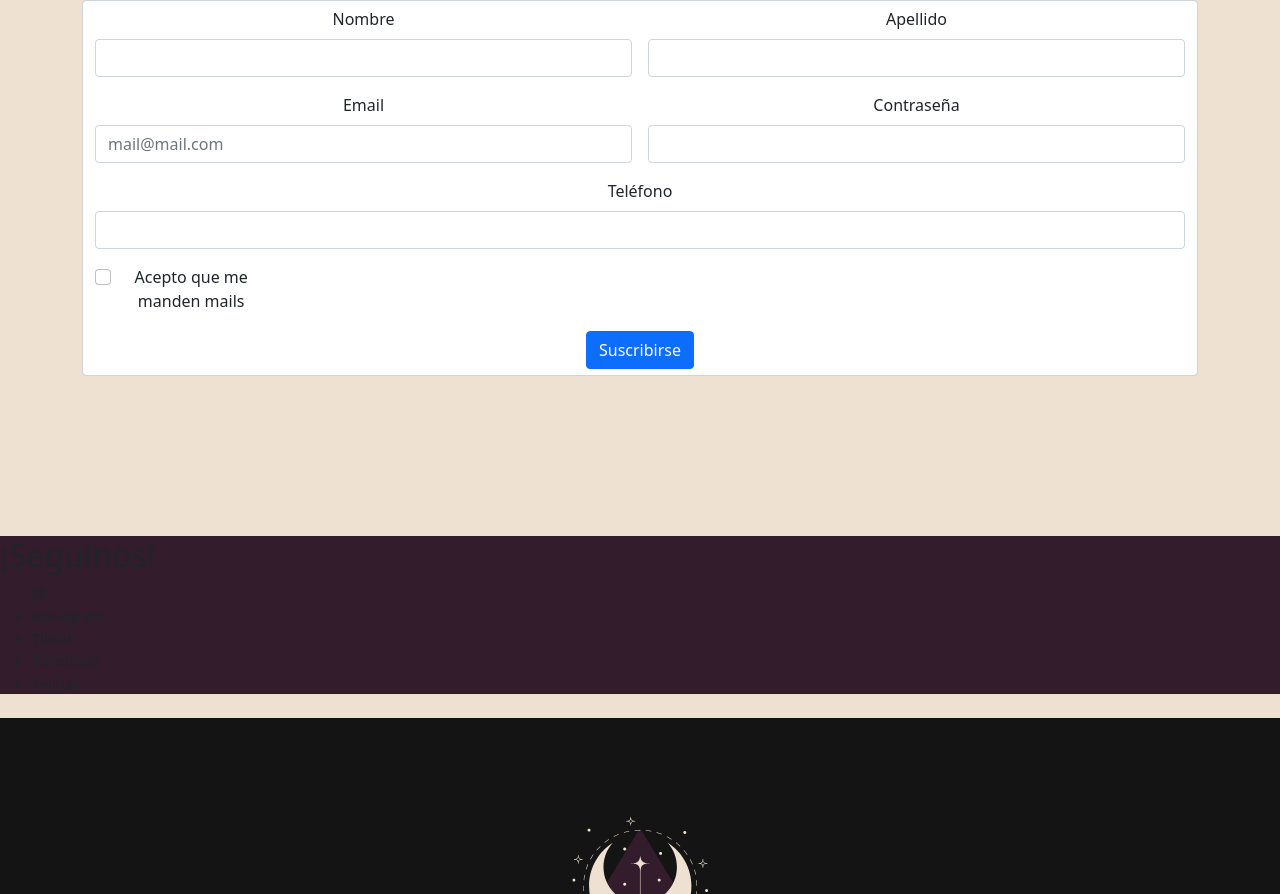
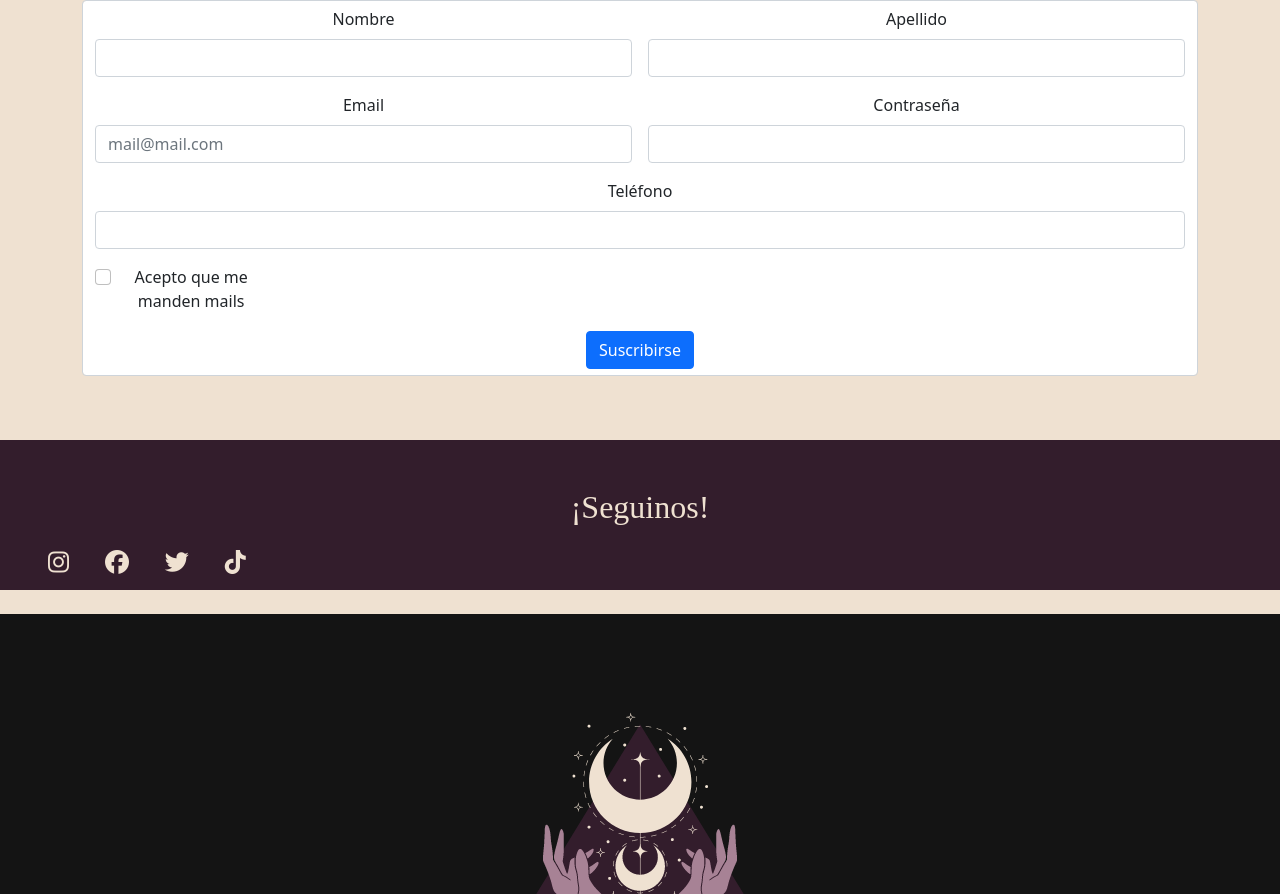
Before and after one commit to oddalyn/Proyecto-Integrador-Final, a website: page index.html in a window 1280 px wide. Shown: the part 3613-4507 px from the top of the page. Drawn offline with nearby package versions, Linux system fonts and the light colour scheme; a web font is replaced by a local one.

Commit message:
Titulos, fuente e iconos

```diff
--- a/index.css
+++ b/index.css
@@ -253,12 +253,14 @@ li:hover:after {
 #contacto{
 text-align: center;
 margin-top: 12rem;
+
 }
 
 #redes{
     margin-top: 10rem;
     background-color: #331D2C;
     width: 100%;
+    color: #EFE1D1;
 }
 
 a.button {
@@ -289,3 +291,18 @@ div .animate{
 #blog h2{
     text-align: center;
 }
+
+#redes{
+    margin-top: 4rem;
+    padding-top: 3rem;
+}
+#redes h2{
+ text-align: center;
+ color: #EFE1D1;
+}
+
+.fa-brands{
+    color: #EFE1D1;
+    padding: 1rem;
+    font-size: 1.5rem;
+}
--- a/index.html
+++ b/index.html
@@ -112,7 +112,7 @@
     <!-- Formulario de contacto -->
     <div id="contacto">
 
-      <h2>Sumáte a nuestra comunidad</h2>
+      <h2 class="font-title">Sumáte a nuestra comunidad</h2>
       <p>Recibí promociones y noticias exclusivas</p>
       <div class="container">
       <div class="form-control">
@@ -156,14 +156,12 @@
 
     <!-- Seguinos -->
     <div id="redes">
-      <h2>¡Seguinos!</h2>
+      <h2 class="font-title">¡Seguinos!</h2>
       <ul>
-        <i class="fa-brands fa-instagram"></i>
-
-        <li>Instagram</li>
-        <li>Tiktok</li>
-        <li>Facebook</li>
-        <li>Twitter</li>
+        <a href="https://instagram.com"><i class="fa-brands fa-instagram"></i></a>
+        <a href="https://facebook.com"><i class="fa-brands fa-facebook"></i></a>
+        <a href="https://twitter.com"><i class="fa-brands fa-twitter"></i></a>
+        <a href="https://tiktok.com"><i class="fa-brands fa-tiktok"></i></a>
       </ul>
     </div>
 </body>
```
